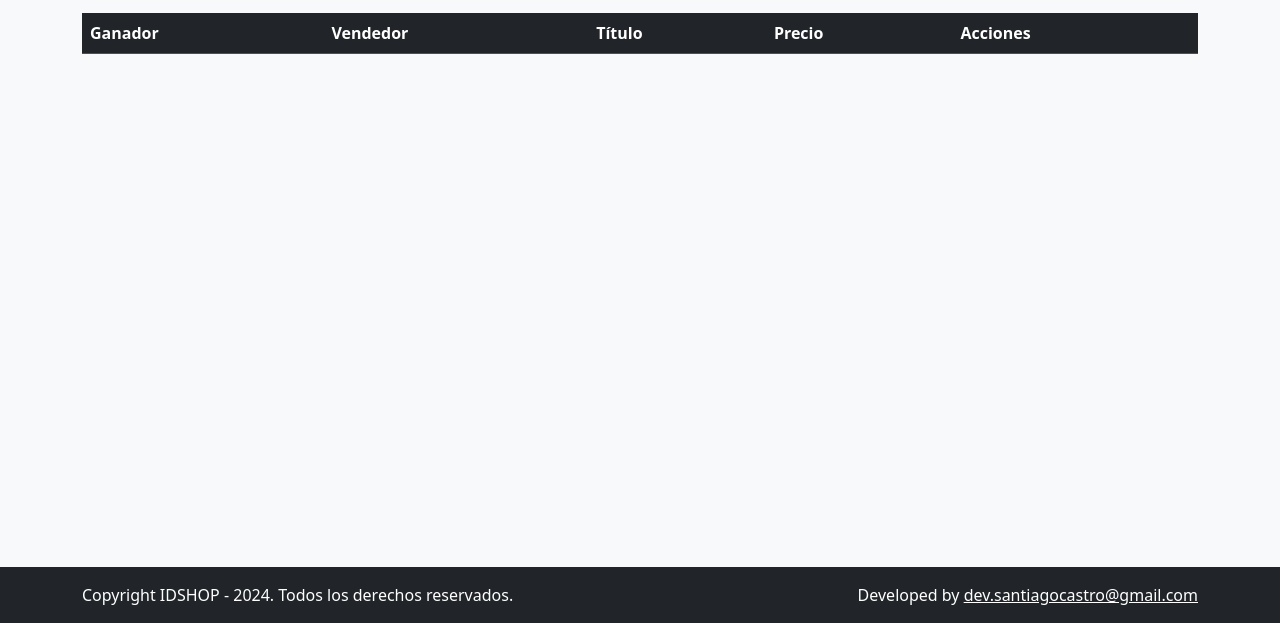
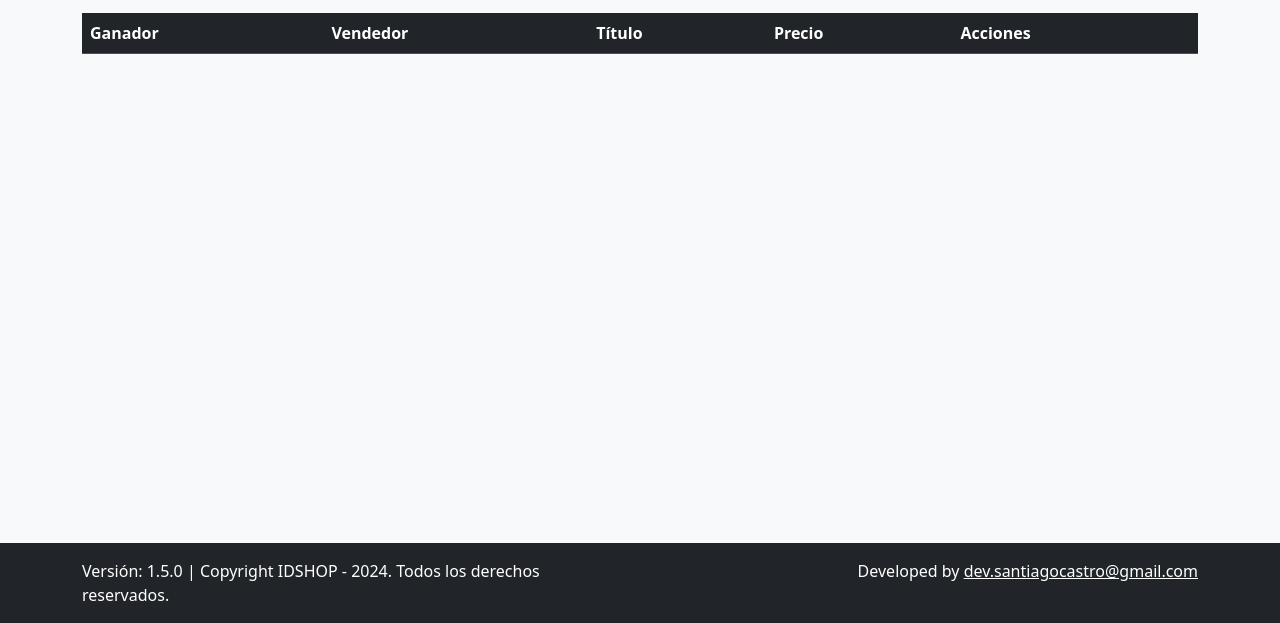
Before and after one commit to santiagocastro96/infoCatalogo, a website: page public/index.html in a window 1280 px wide. Shown: the part 177-800 px from the top of the page. Drawn offline with nearby package versions, Linux system fonts and the light colour scheme.

Commit message:
versión agregada

```diff
--- a/public/index.html
+++ b/public/index.html
@@ -241,7 +241,7 @@
     <div class="container">
         <div class="row">
             <div class="col-md-6">
-                Copyright IDSHOP - 2024. Todos los derechos reservados.
+                Versión: 1.5.0 |    Copyright IDSHOP - 2024. Todos los derechos reservados.
             </div>
             <div class="col-md-6 text-end">
                 Developed by <a href="mailto:dev.santiagocastro@gmail.com" class="text-white">dev.santiagocastro@gmail.com</a>
```
